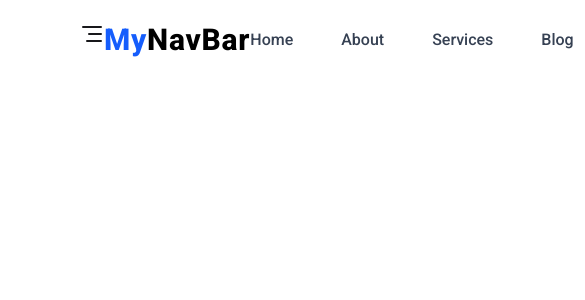
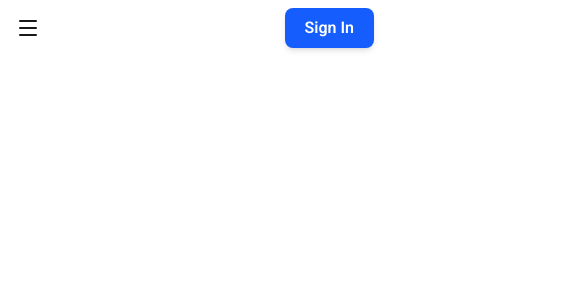
Before and after one commit to antu-sen/React-Toggle, a React (Vite) app: page /contact in a window 390 px wide. Shown: the top 300 px of the page, 585 px wide, since content can reach past the window. Built offline with nearby package versions, Linux system fonts and the light colour scheme.

Commit message:
responsive navbar add

```diff
--- a/src/components/NavBar/Link.jsx
+++ b/src/components/NavBar/Link.jsx
@@ -1,7 +1,7 @@
 
 const Link = ({route}) => {
     return (
-        <li className="mr-12">
+        <li className="px-4 lg:mr-8 hover:bg-amber-500">
             <a className="text-gray-700 font-medium hover:text-blue-600 transition duration-300" href={route.path}>{route.name}</a>
         </li>
     );
--- a/src/components/Navbar.jsx
+++ b/src/components/Navbar.jsx
@@ -1,6 +1,6 @@
 import { useState } from "react";
 import Link from "./NavBar/Link";
-import { TextAlignEnd } from "lucide-react";
+import { Menu } from "lucide-react";
 import { X } from "lucide-react";
 
 const navigationData = [
@@ -35,25 +35,38 @@ const navigationData = [
 const Navbar = () => {
   const [open, setOpen] = useState(false);
 
+  const links =   navigationData.map((route) => (
+    <Link key={route.id} route={route}></Link>
+  ))
+
   return (
-    <nav className="flex justify-between items-center py-2 px-20">
+    <nav className="flex justify-between items-center md:px-20 py-2 px-4">
       <span className="flex" onClick={() => setOpen(!open)}>
         {open ? (
           <X className="md:hidden"></X>
         ) : (
-          <TextAlignEnd className="md:hidden"></TextAlignEnd>
+          <Menu className="md:hidden"></Menu>
         )}
 
-        <h3 className="text-3xl font-extrabold tracking-wide text-blue-600 cursor-pointer">
+        <ul className={`md:hidden absolute  duration-1000
+          ${open ? "top-10" : "-top-40" }
+            bg-amber-300`}>
+          {
+            links
+          }
+        </ul>
+
+        <h3 className=" hidden md:block md:text-3xl md:font-extrabold  tracking-wide text-blue-600 cursor-pointer">
           My<span className="text-black">NavBar</span>
         </h3>
       </span>
-      <ul className="flex justify-center items-center">
-        {navigationData.map((route) => (
-          <Link key={route.id} route={route}></Link>
-        ))}
+      <ul className="md:flex hidden justify-center items-center">
+        {
+          links
+
+        }
       </ul>
-      <button className="px-5 py-2 bg-blue-600 text-white font-semibold rounded-lg shadow-md hover:bg-blue-700 transition duration-300 cursor-pointer">
+      <button className="px-5 py-2 sm:mt-2 bg-blue-600 text-white font-semibold rounded-lg shadow-md hover:bg-blue-700 transition duration-300 cursor-pointer">
         Sign In
       </button>
     </nav>
```
Also changed, not shown: src/index.css (+7 -0 lines).
